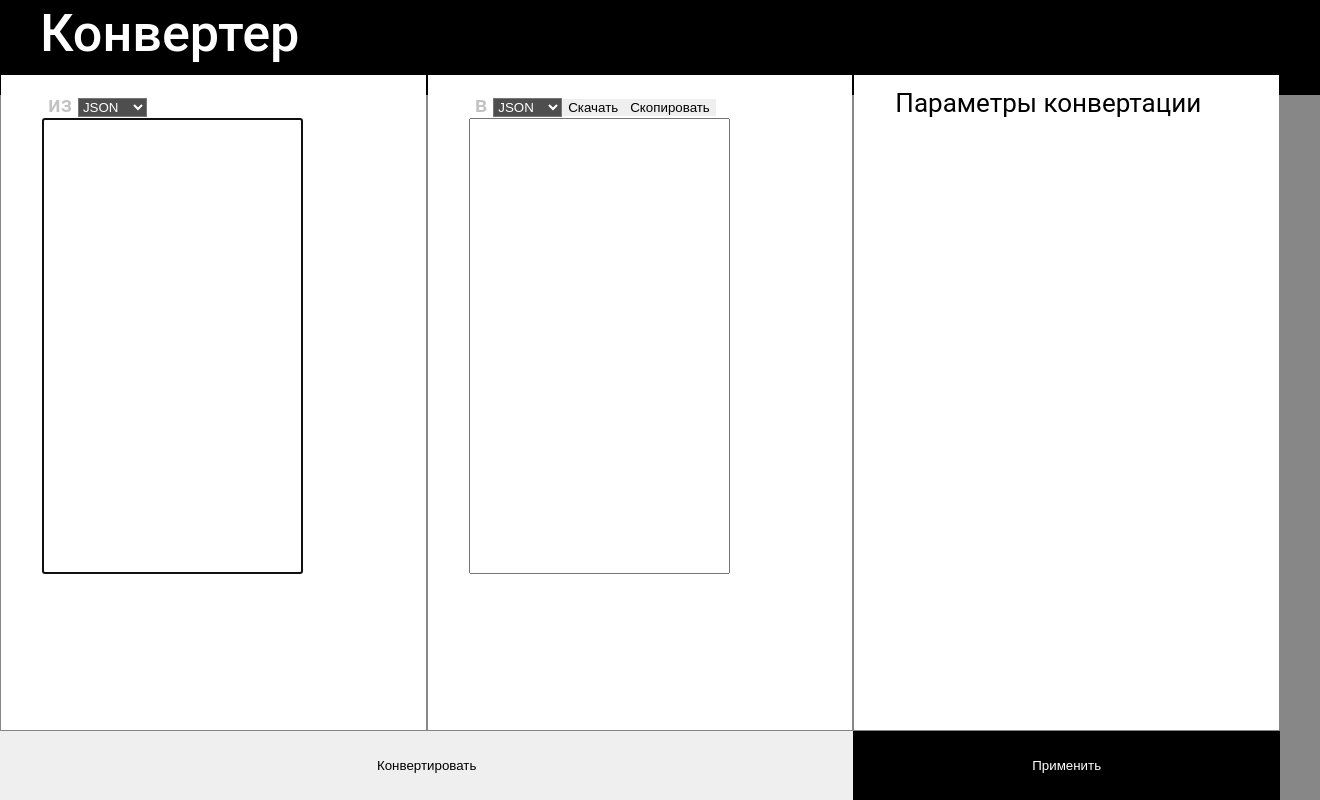
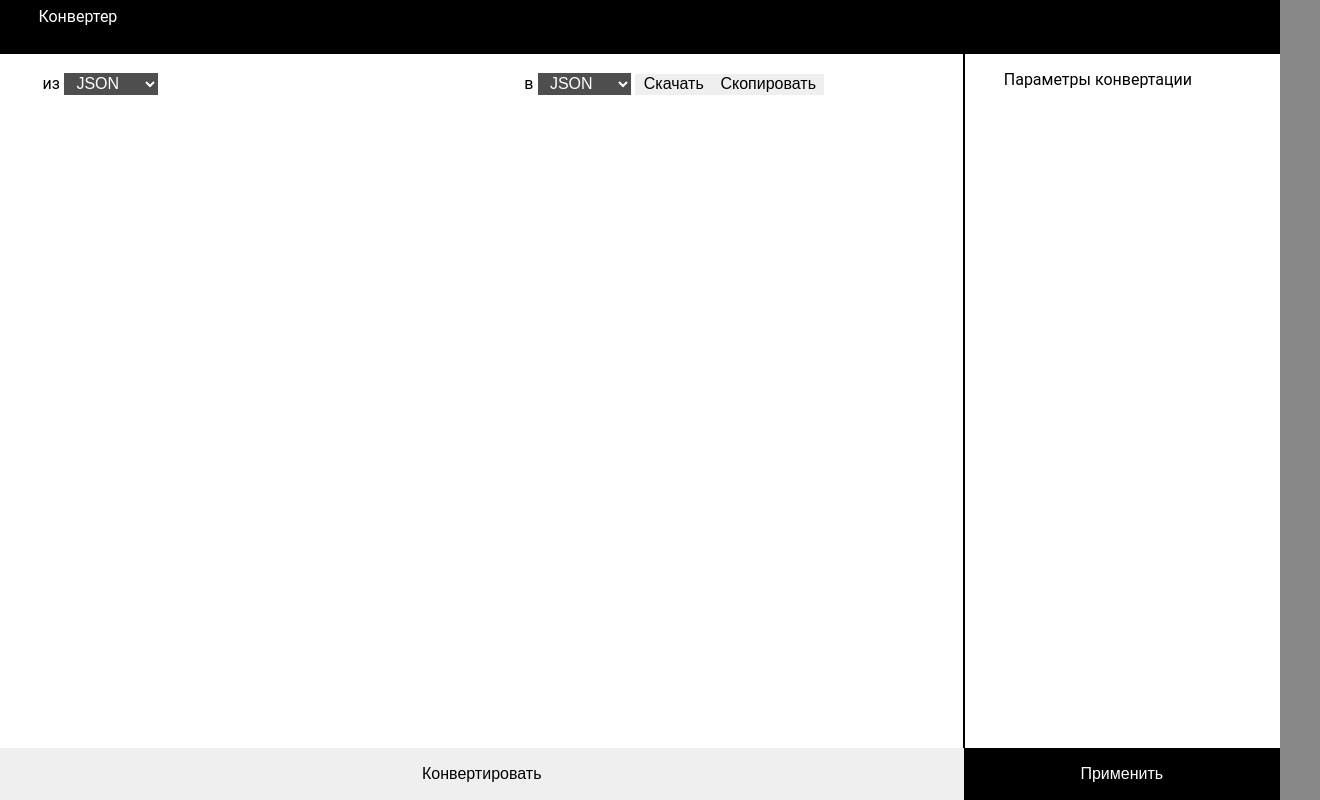
Before and after one commit to ArtyomYaprintsev/converter, a React (Vite) app: page / in a window 1280 px wide. Shown: the whole page, 1320 px wide, since content can reach past the window. Built offline with nearby package versions, Linux system fonts and the light colour scheme.

Commit message:
style upd

```diff
--- a/src/App.css
+++ b/src/App.css
@@ -1,58 +1,67 @@
 #root {
   margin: 0;
+  line-height: 100%;
 }
 
 body {
   margin: 0%;
   padding: 0%;
+  height: 100vh;
+  overflow: hidden;
+}
+
+.App {
+  display: flex;
+  flex-flow: column;
+  min-height: 100vh;
+  /* justify-content: flex-start; */
+  height: 100%;
   width: 100%;
-  height: 100%;
+  /* font-size: 0.8em; */
+  font-size: 2vh;
 }
 
 header {
   margin: 0;
-  display: flex;
-  flex-direction: column;
-  padding-top: 21px;
-  padding-left: 40px;
-  height: 74px;
   width: 100%;
   background-color: black;
   color: white;
+  height: 6.8vh ;
+  display: flex;
+  flex-flow: row;
+  line-height: 100%;
 }
 
-h1 {
-  margin: 0;
-  font-weight: 500;
+.Logo {
+  margin-top: 0.7%;
+  margin-left: 3%;
 }
 
 main {
-  position: absolute;
-  top: 74px;
-  bottom: 69px;
   display: flex;
   justify-content: space-around;
+  width: 100%;
+  flex-grow: 1;
+  background-color: white;
 }
 
 
 .Column {
   float: left;
   width: 33.33%;
-  margin: 1px;
-  padding-top: 15px;
-  padding-right: 33.5px;
-  padding-left: 41px;
-  height: auto;
+
+  padding-top: 1%;
+  padding-right: 2%;
+  padding-left: 3%;
   background-color: white;
 }
 
-.Text {
+/* .Text {
   margin: 6px;
   font-weight: 500;
-  font-size: 22px;
   line-height: 26px;
   color: #c2c2c2;
-}
+} */
 
 select{
   background-color: #4e4e4e;
@@ -61,26 +70,37 @@ select{
 
 textarea {
   resize: none;
+  height: 100%;
+  border: 0;
+  padding: 1%;
+  font-size: 2vh;
+}
+
+textarea:focus {
+  border: none;
+  overflow: hidden;
+  outline: none;
 }
 
 footer {
-  position: absolute;
-  bottom: 0;
-  margin: 0;
+  margin-top: auto;
   padding: 0;
-  height: 69px;
   width: 100%;
   display: flex;
+  height: 6.5vh;
+  align-self: flex-end;
 }
 
 button {
   border: none;
-  height: 6;
+  font-size: 2vh;
+  padding: 0.3% 2%;
+  /* height: 6; */
 }
 
 .Convert {
   float: left;
-  width: 66.67%;
+  width: 80%;
 }
 
 .Inactive {}
@@ -91,5 +111,33 @@ button {
   background-color: black;
   color: white;
   float: right;
-  width: 33.33%
+  width: 26.1%;
 }
+
+.Params{
+  width: 20%;
+  border-left: 0.2vw solid black;
+}
+
+.Container {
+  margin: 1%;
+  height: 50%;
+  width: 100%;
+  display: flex;
+  flex-flow: column;
+
+}
+
+#types {
+  font-size: 2vh;
+  margin: 0 1% 0 1%;
+  border: 0;
+  border-radius: 0;
+  padding: 0.3% 2%;
+}
+
+#types:focus {
+  border: none;
+  overflow: hidden;
+  outline: none;
+}
--- a/src/App.tsx
+++ b/src/App.tsx
@@ -51,13 +51,15 @@ function App() {
   return (
     <div className="App">
       <header>
-        <div>
-          <h1>Конвертер</h1>
+        <div className="Logo">
+          <div className="Title">Конвертер</div>
+          <div className="RedStripe"></div>
         </div>
       </header>
       <main>
         <div className="Input Column">
-          <div>
+          <div className="Container">
+            <div>
             <span className="Text">из</span>
             <select id="types">
               <option value="JSON" selected>
@@ -65,11 +67,14 @@ function App() {
               </option>
               <option value="Another">Another</option>
             </select>
+            </div>
+            <textarea name="in" id="in" cols="30" rows="30" autoComplete="on" autoFocus ref={ref}/>
           </div>
-          <textarea name="in" id="in" cols="30" rows="30" autoComplete="on" autoFocus ref={ref}/>
         </div>
         <div className="Output Column">
-          <div><span className="Text">в</span>
+          <div className="Container">
+            <div>
+            <span className="Text">в</span>
             <select id="types">
               <option value="JSON" selected>
                 JSON
@@ -77,6 +82,8 @@ function App() {
               <option value="Another">Another</option>
             </select>
             <button>Скачать</button><button>Скопировать</button>
+            </div>
+
             <textarea name="out" id="output" cols="30" rows="30" autoComplete="on" readOnly/>
           </div>
         </div>
```
Also changed, not shown: 1 other file (tests, documents, lock files or other folders).
